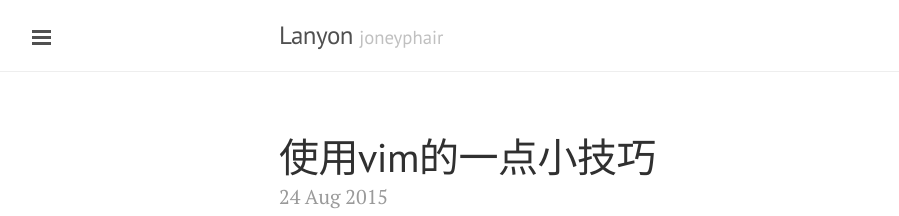
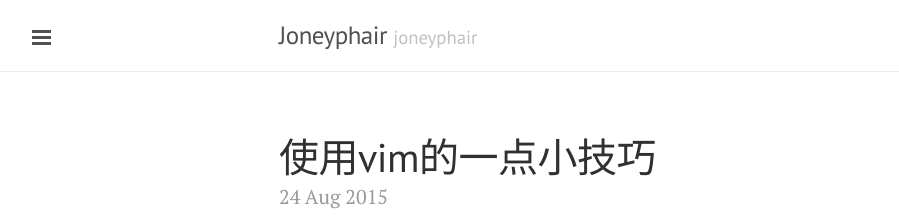
Before and after one commit to joneyphair/joneyphair.github.io, a Jekyll site: the page built from index.html, in a window 1280 px wide and 900 px high. Shown: the top 216 px of the window, without its empty margins (1-900 px from the left). Built offline with Jekyll 4.4.1, drawn with Linux system fonts in a browser that asks for light colours; Markdown is read by kramdown in place of the engine named in the settings; the list of posts is cut into pages by our own code.

Commit message:
修改配置文件

```diff
--- a/_config.yml
+++ b/_config.yml
@@ -6,7 +6,7 @@ pygments:         true
 permalink:        pretty
 
 # Setup
-title:            Lanyon
+title:            Joneyphair
 tagline:          'joneyphair'
 description:      'A reserved <a href="https://joneyphair.github.io" target="_blank">joneyphair</a> theme that places the utmost gravity on content with a hidden drawer. Made by <a href="https://twitter.com/mdo" target="_blank">@mdo</a>.'
 url:              http://joneyphair.github.io
```
